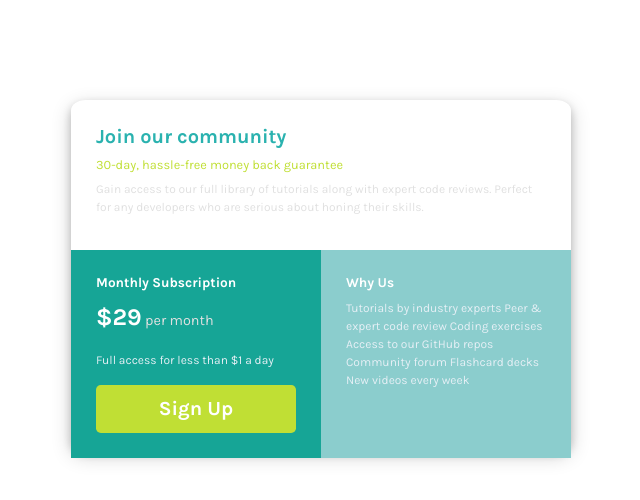
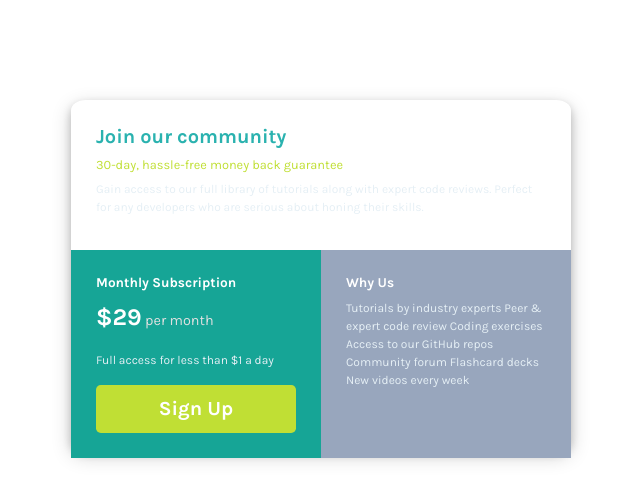
Before and after one commit to Gabbarv/single-price-grid, a plain HTML site: page index.html in a window 1280 px wide. Shown: the whole page, without its empty margins (319-959 px from the left). Drawn offline with nearby package versions, Linux system fonts and the light colour scheme.

Commit message:
Update style.css

```diff
--- a/style.css
+++ b/style.css
@@ -26,7 +26,7 @@ body{
 
 
 
-  background-color: #8bcdcd;
+  background-color:  hsl(218, 22%, 67%);
 }
 .row{
   margin-left: 0;
@@ -41,7 +41,7 @@ h4{
 }
 .p{
   font-size: .75rem;
-  color: #e0e0e0;
+  color: hsl(204, 43%, 93%);
   font-weight: 400;
 }
 h5{
```
